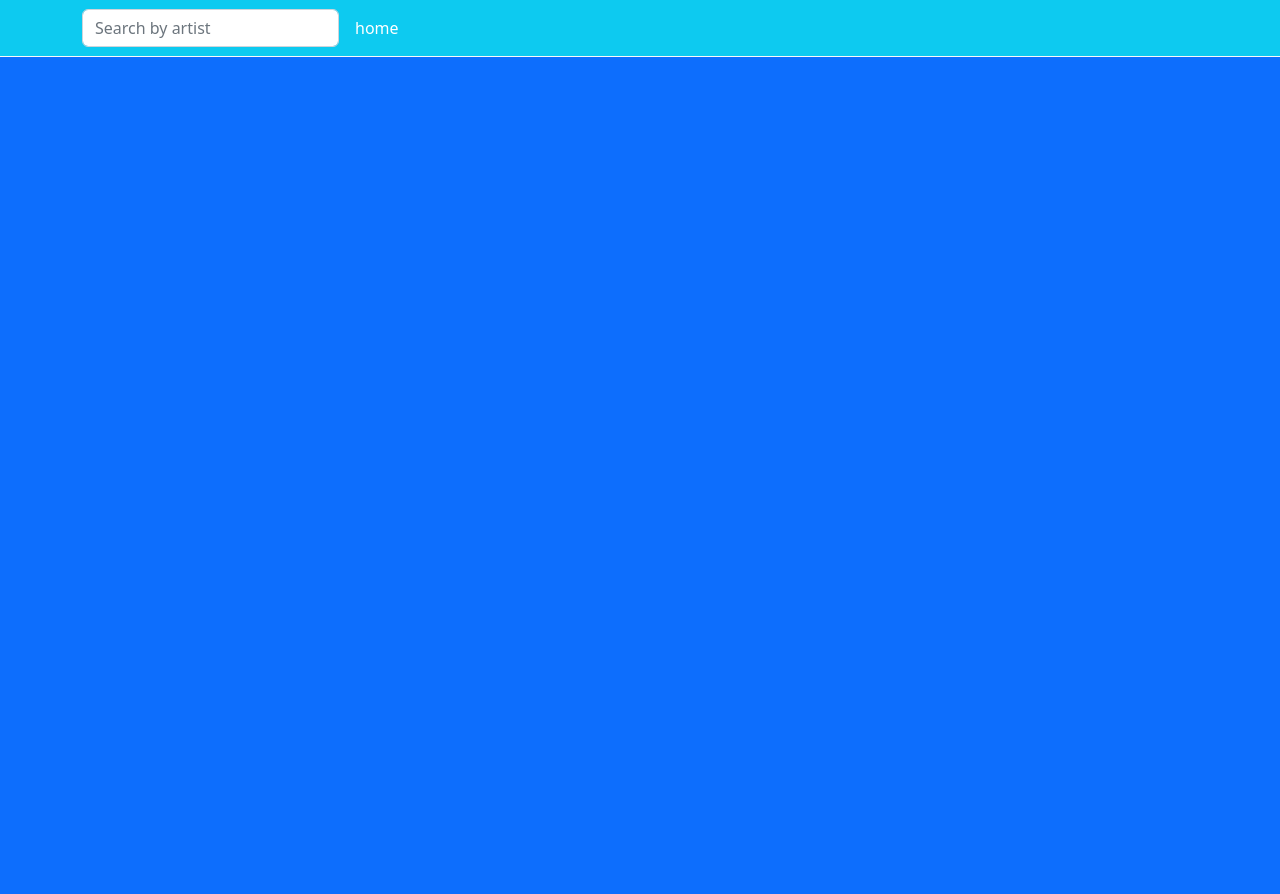
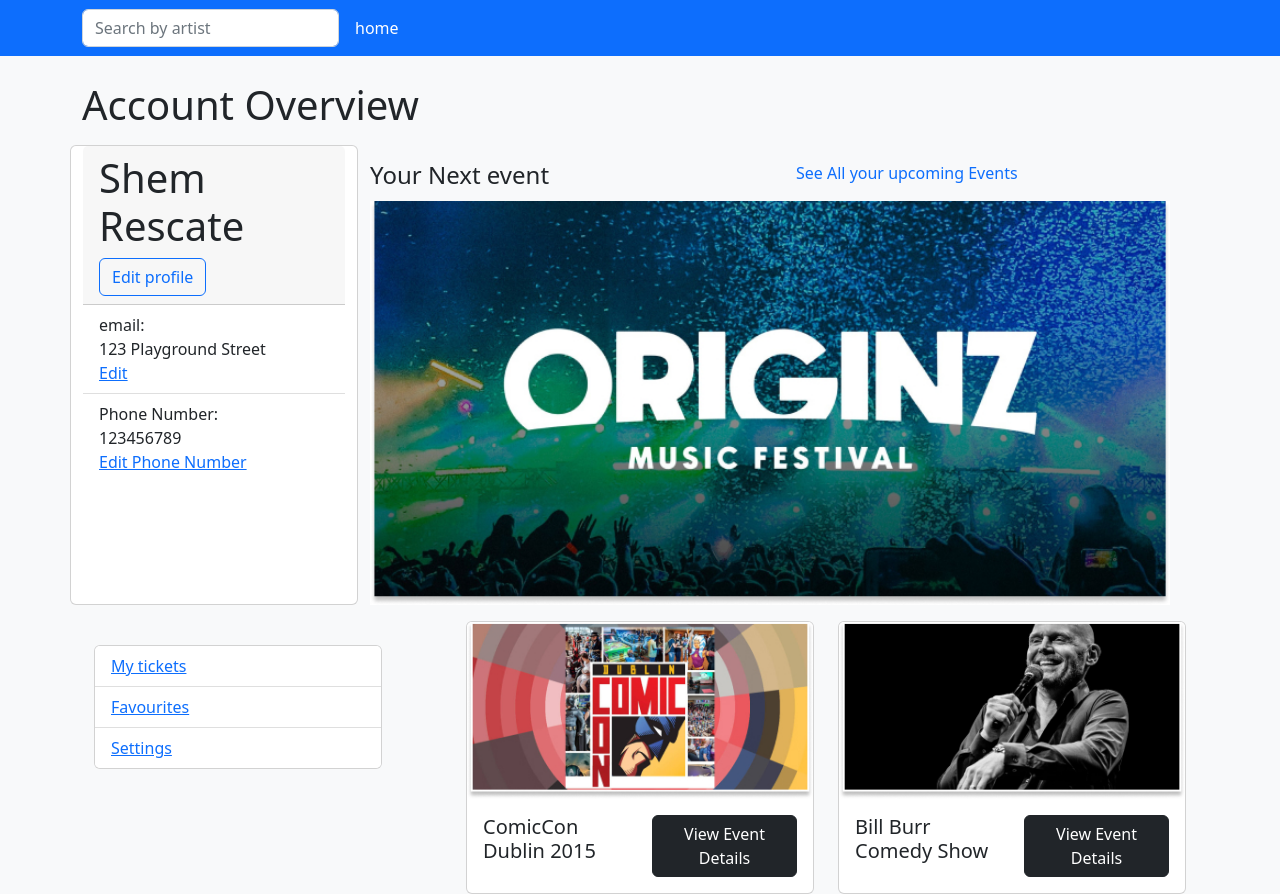
Before and after one commit to Asiatisch/webframe, a website: page account.html in a window 1280 px wide. Before the commit the page ends 800 px from the top, so only its background shows below. Drawn offline with nearby package versions, Linux system fonts and the light colour scheme.

Commit message:
need finor touches

```diff
--- a/account.html
+++ b/account.html
@@ -8,8 +8,8 @@
     <link href="https://cdn.jsdelivr.net/npm/bootstrap@5.2.3/dist/css/bootstrap.min.css" rel="stylesheet" integrity="sha384-rbsA2VBKQhggwzxH7pPCaAqO46MgnOM80zW1RWuH61DGLwZJEdK2Kadq2F9CUG65" crossorigin="anonymous" />
 </head>
 
-<body class="bg-primary">
-    <nav class="navbar navbar-expand-lg bg-info navbar-dark border-bottom border-light border-">
+<body class="bg-light">
+    <nav class="navbar navbar-expand-lg bg-primary navbar-dark border-bottom border-light border-">
         <div class="container-lg">
             <form class="d-flex" role="search">
                 <input class="form-control me-2" type="search" placeholder="Search by artist" aria-label="Search" />
@@ -27,7 +27,109 @@
             </div>
         </div>
     </nav>
-    <script src="https://cdn.jsdelivr.net/npm/bootstrap@5.2.3/dist/js/bootstrap.bundle.min.js" integrity="sha384-kenU1KFdBIe4zVF0s0G1M5b4hcpxyD9F7jL+jjXkk+Q2h455rYXK/7HAuoJl+0I4" crossorigin="anonymous"></script>
-</body>
+    <div class="container-lg">
+        <h2>
+            <h1 class="mt-4 text-dark col">Account Overview</h1>
+        </h2>
+        <div class="row d-flex">
+            <div class="card mt-2" style="width: 18rem">
+                <div class="card-header">
+                    <h1>Shem Rescate</h1>
+                    <button type="button" class="btn btn-outline-primary">
+							Edit profile
+						</button>
+                </div>
+                <ul class="list-group list-group-flush">
+                    <li class="list-group-item">
+                        <div>email:</div>
+                        <div>123 Playground Street</div>
+                        <div class="text-primary">
+                            <a href="#" class="stretched-link">Edit</a>
+                        </div>
+                    </li>
+                    <li class="list-group-item">
+                        <div>Phone Number:</div>
+                        <div>123456789</div>
+                        <div class="text-primary">
+                            <a href="#" class="stretched-link">Edit Phone Number</a>
+                        </div>
+                    </li>
+                </ul>
+            </div>
 
+            <div class="col">
+                <div class="row d-flex">
+                    <h4 class="mt-4 text-dark col">Your Next event</h4>
+                    <p class="mt-4 text-primary col">See All your upcoming Events</p>
+                </div>
+                <a href="summary4.html"><img src="images/adImageAccount.jpg" class="img-fluid" alt="event" style="width: 50rem" /></a>
+            </div>
+        </div>
+        <div class="container-lg mt-3">
+            <div class="row">
+                <div class="col-lg">
+                    <div class="card mt-4" style="width: 18rem;">
+                        <ul class="list-group list-group-flush">
+                            <li class="list-group-item">
+                                <div class="text-primary">
+                                    <a href="#" class="stretched-link">My tickets</a>
+                                </div>
+                            </li>
+                            <li class="list-group-item">
+                                <div class="text-primary">
+                                    <a href="#" class="stretched-link">Favourites</a>
+                                </div>
+                            </li>
+                            <li class="list-group-item">
+                                <div class="text-primary">
+                                    <a href="#" class="stretched-link"> Settings</a>
+                                </div>
+                            </li>
+                        </ul>
+                    </div>
+                </div>
+                <div class="col-lg">
+                    <div class="card">
+                        <img src="images/adimage.jpg" class="card-img-top" alt="..." />
+                        <div class="card-body">
+                            <div class="row d-flex">
+                                <div class="col">
+                                    <h5 class="card-title">ComicCon Dublin 2015</h5>
+                                </div>
+                                <div class="col">
+                                    <a href="summary2.html" class="btn btn-dark">View Event Details</a
+										>
+									</div>
+								</div>
+							</div>
+						</div>
+					</div>
+                    <div class="col-lg">
+                        <div class="card">
+                            <img src="images/adimage2.jpg" class="card-img-top" alt="..." />
+                            <div class="card-body">
+                                <div class="row d-flex">
+                                    <div class="col">
+                                        <h5 class="card-title">Bill Burr Comedy Show </h5>
+                                    </div>
+                                    <div class="col">
+                                        <a href="summary2.html" class="btn btn-dark">View Event Details</a
+                                            >
+                                        </div>
+                                    </div>
+                                </div>
+                            </div>
+                        </div>
+                    </div>
+				</div>
+
+			</div>
+		</div>
+
+		<script
+			src=" https://cdn.jsdelivr.net/npm/bootstrap@5.2.3/dist/js/bootstrap.bundle.min.js "
+			integrity="sha384-kenU1KFdBIe4zVF0s0G1M5b4hcpxyD9F7jL+jjXkk+Q2h455rYXK/7HAuoJl+0I4 "
+			crossorigin="anonymous "
+		></script>
+	</body>
 </html>
```
Also changed, not shown: index.html (+5 -5 lines), summary1.html (+1 -1 lines), summary2.html (+1 -1 lines), summary3.html (+1 -1 lines), summary4.html (+1 -1 lines), images/adImageAccount.jpg (added).
